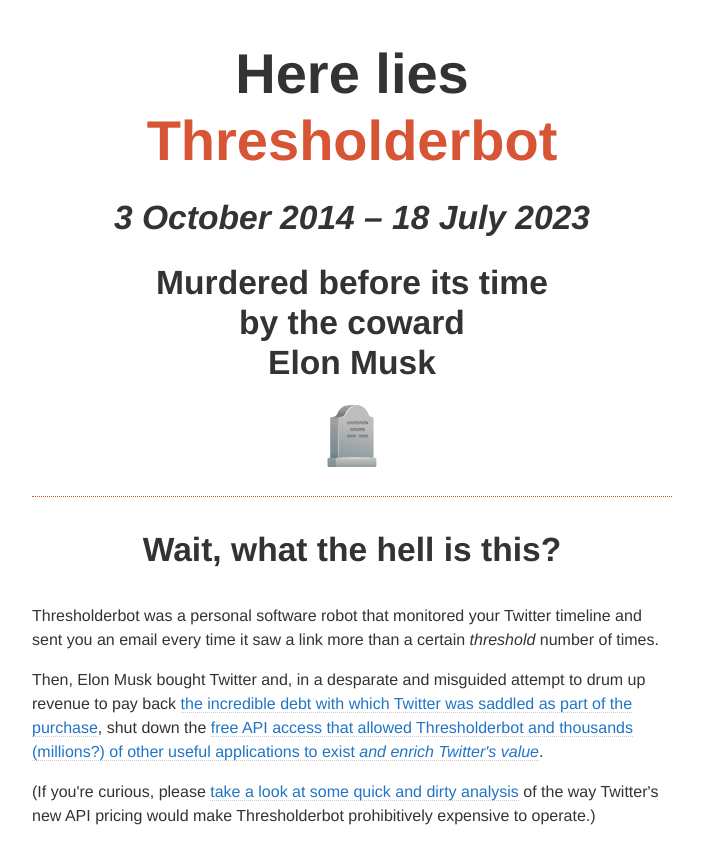
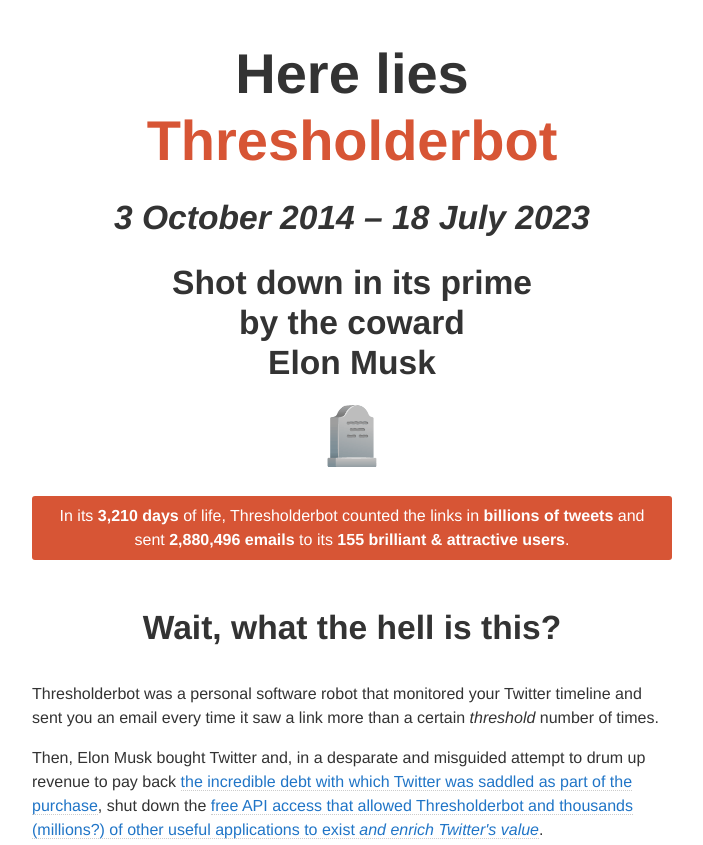
Before and after one commit to mccutchen/thresholderbot-archive, a plain HTML site: page index.html in a window 1280 px wide. Shown: the top 845 px of the page, without its empty margins (288-991 px from the left). Drawn offline with Linux system fonts and the light colour scheme.

Commit message:
Add stats

```diff
--- a/index.css
+++ b/index.css
@@ -51,7 +51,7 @@
 }
 
 /* ============================================================================
- * base styles
+ * app styles
  * ========================================================================= */
 
 * {
@@ -72,6 +72,7 @@
     line-height: 1.2;
     margin: 1em 0;
     padding: 0;
+    text-align: center;
 }
 
 h1 { font-size: 3.5em; }
@@ -79,8 +80,7 @@
 h3 { font-size: 1.26em; }
 
 header {
-    border-bottom: 1px dotted rgb(215, 85, 53);
-    padding-bottom: 2rem;
+    text-align: center;
     margin-bottom: 1.5rem
 }
 header::after {
@@ -93,6 +93,16 @@
 }
 header h2 {
     font-weight: 700;
+}
+
+.stats {
+    margin: 2rem 0 3rem;
+    padding: 0.5rem 1rem;
+    background-color: rgb(215, 85, 53);
+    color: #fff;
+    font-size: 1rem;
+    border-radius: 3px;
+    text-align: center;
 }
 
 b, strong {
@@ -111,18 +121,12 @@
 p {
   line-height: 1.5;
   margin: 1rem 0;
-  text-align: left;
 }
-
-/* ============================================================================
- * app styles
- * ========================================================================= */
 
 .container {
   width: 100%;
   max-width: 40rem;
   margin: 0 auto 2rem auto;
-  text-align: center;
 }
 
 .logo {
--- a/index.html
+++ b/index.html
@@ -12,8 +12,15 @@
         <header>
             <h1>Here lies <span class="logo">Thresholderbot</span></h1>
             <h2><i>3 October 2014 &ndash; 18 July 2023</i></h2>
-            <h2>Murdered before its time<br>by the coward<br>Elon Musk</h2>
+            <h2>Shot down in its prime<br>by the coward<br>Elon Musk</h2>
         </header>
+
+        <p class="stats">
+        In its <b>3,210 days</b> of life, Thresholderbot
+        counted the links in <b>billions of tweets</b> and sent
+        <b>2,880,496 emails</b> to its <b>155 brilliant &amp; attractive
+        users</b>.
+        </p>
 
         <h2>Wait, what the hell is this?</h2>
 
```
